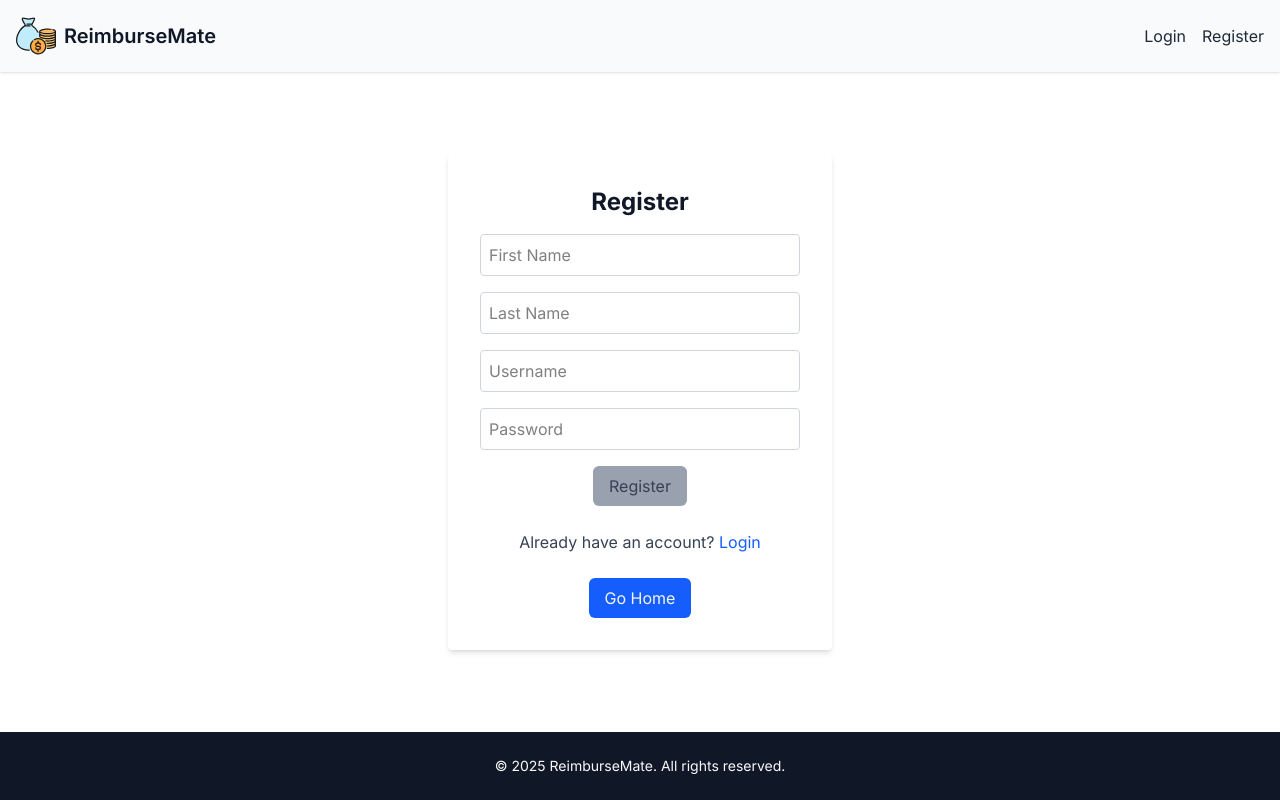
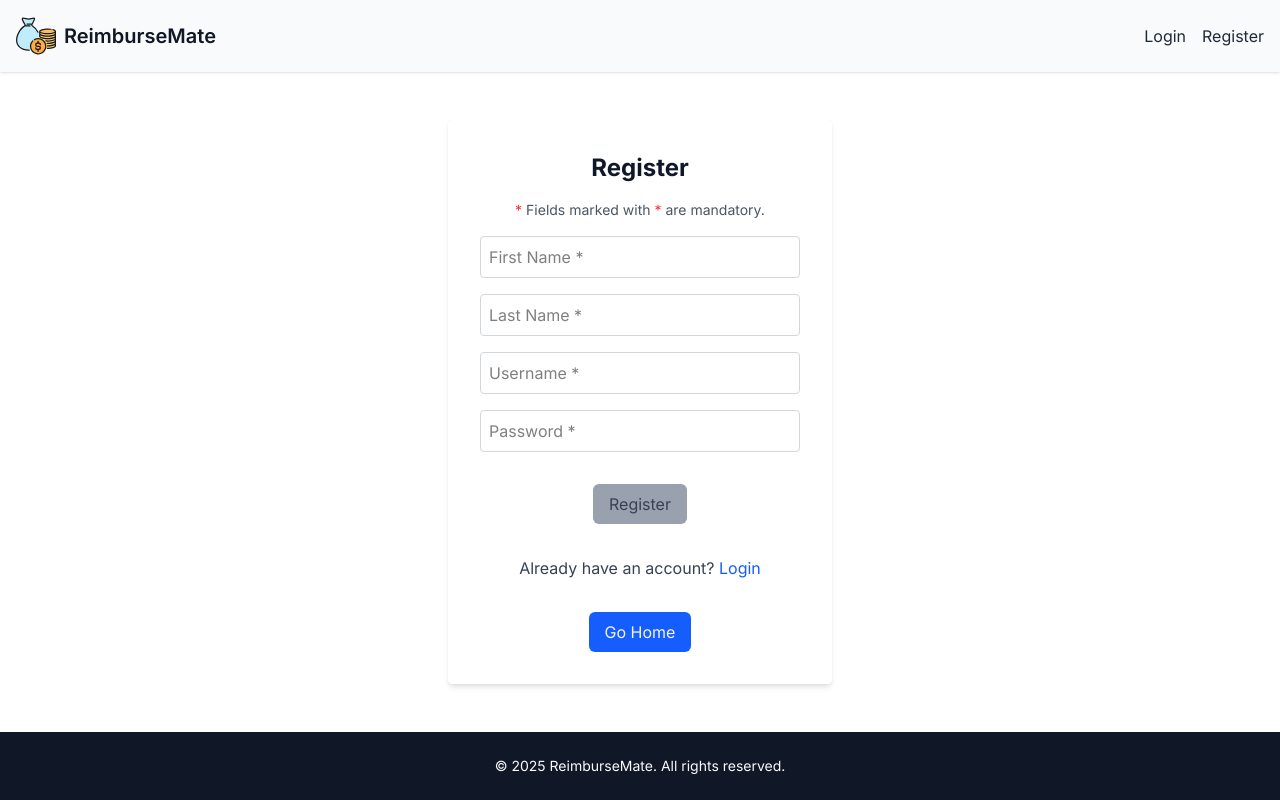
Before and after one commit to vlrnsnk/reimburse-mate, a React (Vite) app in the folder frontend/: page /register in a window 1280 px wide. Built offline with nearby package versions, Linux system fonts and the light colour scheme.

Commit message:
Implement creating user

```diff
--- a/frontend/package.json
+++ b/frontend/package.json
@@ -15,6 +15,7 @@
     "axios": "^1.7.9",
     "react": "^19.0.0",
     "react-dom": "^19.0.0",
+    "react-hot-toast": "^2.5.2",
     "react-router-dom": "^7.2.0",
     "tailwindcss": "^4.0.7",
     "vite-plugin-svgr": "^4.3.0"
--- a/frontend/src/App.tsx
+++ b/frontend/src/App.tsx
@@ -1,8 +1,14 @@
 import { RouterProvider } from 'react-router-dom';
 import { router } from '@/routes/routes';
+import { Toaster } from 'react-hot-toast';
 
 const App: React.FC = () => {
-  return <RouterProvider router={router} />;
+  return (
+    <>
+      <Toaster position="top-right" />
+      <RouterProvider router={router} />
+    </>
+  );
 };
 
 export { App };
--- a/frontend/src/pages/manager/ManagerUsers/ManagerUsers.tsx
+++ b/frontend/src/pages/manager/ManagerUsers/ManagerUsers.tsx
@@ -11,7 +11,6 @@ const ManagerUsers: React.FC = () => {
     const fetchData = async () => {
       try {
         const users = await getUsers();
-console.log(users);
         setUsers(users);
       } catch (error: any) {
         // TODO: Add type guard
--- a/frontend/src/pages/public/RegisterPage/RegisterPage.tsx
+++ b/frontend/src/pages/public/RegisterPage/RegisterPage.tsx
@@ -1,8 +1,12 @@
 import { PageWrapper } from '@/components/layout/PageWrapper/PageWrapper';
 import { Button } from '@/components/ui/Button/Button';
 import { Input } from '@/components/ui/Input/Input';
+import { UserRequest } from '@/interfaces/user';
+import { UserRole } from '@/interfaces/UserRole';
+import { createUser } from '@/services/userService';
 import { useState } from 'react';
-import { Link } from 'react-router-dom';
+import toast from 'react-hot-toast';
+import { Link, useNavigate } from 'react-router-dom';
 
 const RegisterPage: React.FC = () => {
   const [firstName, setFirstName] = useState<string>('');
@@ -10,51 +14,79 @@ const RegisterPage: React.FC = () => {
   const [username, setUsername] = useState<string>('');
   const [password, setPassword] = useState<string>('');
 
+  const navigate = useNavigate();
+
   const isRegisterButtonActive = firstName !== '' && lastName !== '' && username !== '' && password !== '';
 
-  const handleRegister: () => void = () => {
-    console.log(`First Name: ${firstName} Last Name: ${lastName} Username: ${username} Password: ${password}`);
+  const handleRegister = async () => {
+    const payload: UserRequest = {
+      firstName,
+      lastName,
+      username,
+      password,
+      role: UserRole.EMPLOYEE,
+    };
+
+    try {
+      const response = await createUser(payload);
+      // TODO: clear fields
+      const loadingToast = toast.loading('You are being redirected to the login page...')
+      toast.success('Registration successful!');
+
+      setTimeout(() => {
+        toast.dismiss(loadingToast);
+        navigate('/login');
+      }, 3000);
+
+      console.log(response);
+    } catch (error: any) {
+      toast.error('Registration failed! Please try again.');
+      console.warn(error.message);
+    }
   };
 
   return (
     <PageWrapper>
       <h1 className="text-2xl font-bold text-gray-900 mb-4">Register</h1>
+      <p className="text-sm text-gray-600 mb-4">
+        <span className="text-red-500">*</span> Fields marked with <span className="text-red-500">*</span> are mandatory.
+      </p>
         <Input
           value={firstName}
           onChange={(e) => setFirstName(e.target.value)}
           type="text"
-          placeholder="First Name"
+          placeholder="First Name *"
           required
         />
         <Input
           value={lastName}
           onChange={(e) => setLastName(e.target.value)}
           type="text"
-          placeholder="Last Name"
+          placeholder="Last Name *"
           required
         />
         <Input
           value={username}
           onChange={(e) => setUsername(e.target.value)}
           type="text"
-          placeholder="Username"
+          placeholder="Username *"
           required
         />
         <Input
           value={password}
           onChange={(e) => setPassword(e.target.value)}
           type="password"
-          placeholder="Password"
+          placeholder="Password *"
           required
         />
         <Button
           handleClick={handleRegister}
           isActive={isRegisterButtonActive}
-          className="bg-green-600 hover:bg-green-700"
+          className="bg-green-600 hover:bg-green-700 mt-4"
         >
           Register
         </Button>
-      <p className="text-gray-700 my-6">
+      <p className="text-gray-700 my-8">
         Already have an account?{' '}
         <Link
           to="/login"
--- a/frontend/src/services/api.ts
+++ b/frontend/src/services/api.ts
@@ -1,6 +1,6 @@
-import axios from 'axios';
+import axios, { AxiosInstance } from 'axios';
 
-const api = axios.create({
+const api: AxiosInstance = axios.create({
   baseURL: 'http://localhost:8080/api/v1',
   headers: {
     'Content-Type': 'application/json',
--- a/frontend/src/services/userService.ts
+++ b/frontend/src/services/userService.ts
@@ -1,12 +1,30 @@
-import { UserResponse } from '@/interfaces/user';
+import { UserRequest, UserResponse } from '@/interfaces/user';
 import { api } from './api';
 
 const getUsers = async (): Promise<UserResponse[]> => {
-  const response = await api.get('/users');
+  try {
+    const response = await api.get<UserResponse[]>('/users');
 
-  return response.data;
+    return response.data;
+  } catch (error) {
+    console.error('Error fetching users:', error);
+
+    throw new Error('Failed to fetch users. Please try again later.');
+  }
+};
+
+const createUser = async (user: UserRequest): Promise<UserResponse> => {
+  try {
+    const response = await api.post('/users', user);
+
+    return response.data;
+  } catch (error: any) {
+    const errorMessage = error.response?.data?.message || 'Failed to create user. Please try again later.';
+    throw new Error(errorMessage);
+  }
 };
 
 export {
   getUsers,
+  createUser,
 };
```
Also changed, not shown: 1 other file (tests, documents, lock files or other folders).
